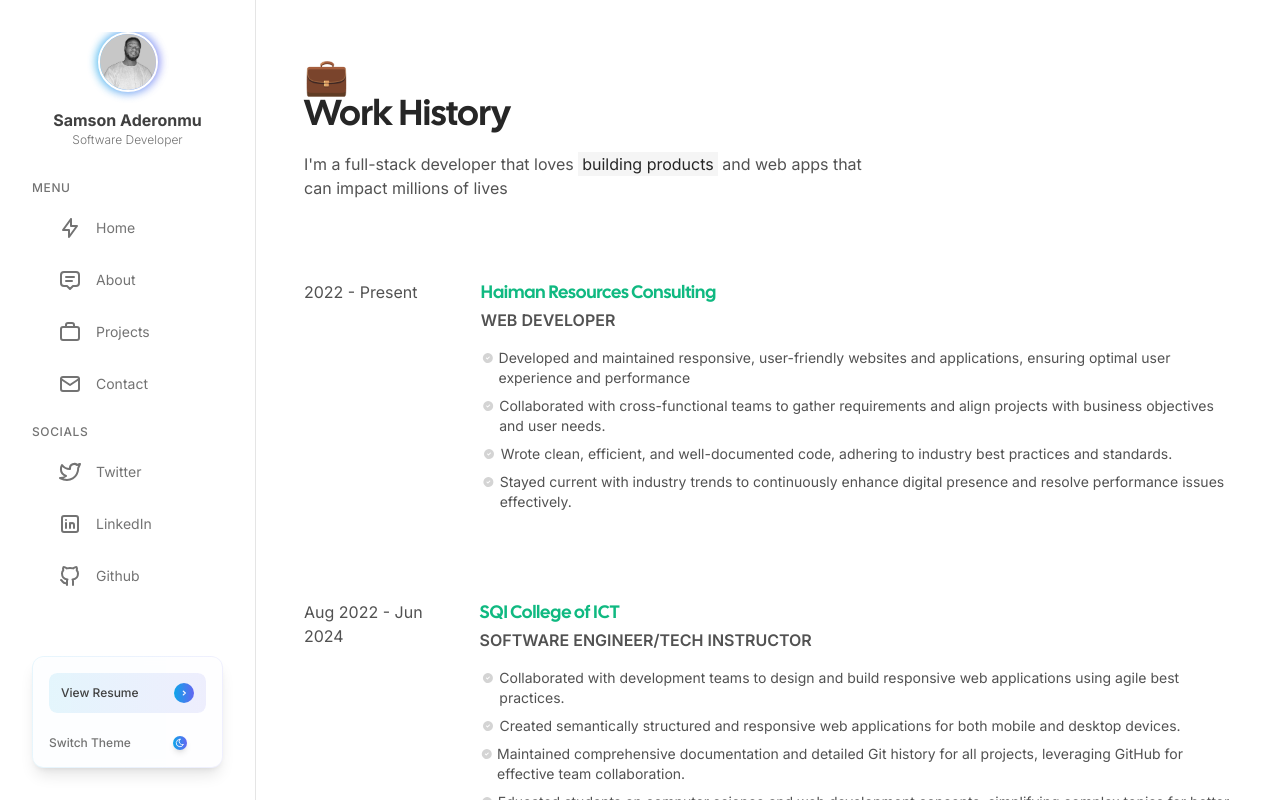
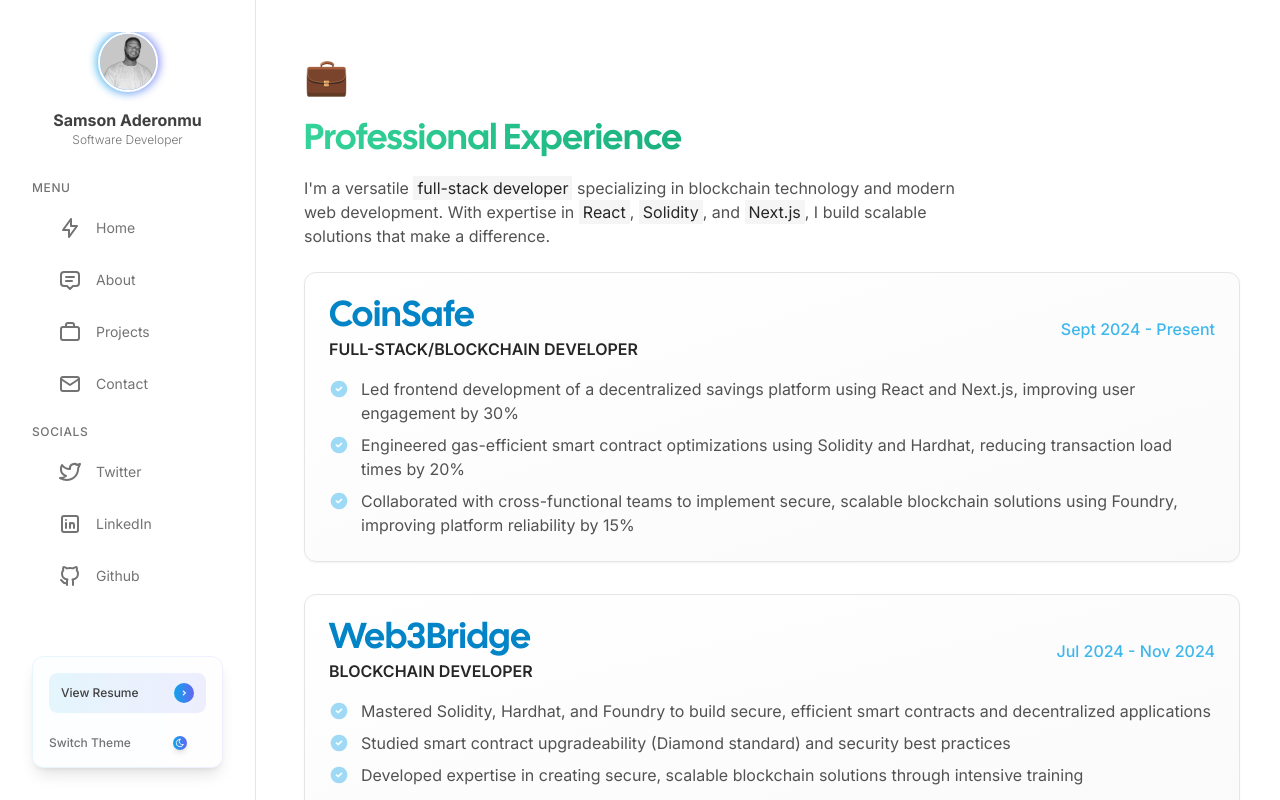
Before and after one commit to Superior212/superfolio, a Next.js app: page /resume in a window 1280 px wide. Built offline with nearby package versions, Linux system fonts and the light colour scheme.

Commit message:
feat: update resume and work history sections with new content and animations

```diff
--- a/src/app/resume/page.tsx
+++ b/src/app/resume/page.tsx
@@ -4,18 +4,29 @@
 import { Paragraph } from "@/components/Paragraph";
 import { WorkHistory } from "@/components/WorkHistory";
 
-
 export default function Home() {
   return (
     <Container>
-      <span className="text-4xl">💼</span>
-      <Heading className="font-black">Work History</Heading>
-      <Paragraph className="max-w-xl mt-4">
-        I&apos;m a full-stack developer that loves{" "}
-        <Highlight>building products</Highlight> and web apps that can impact
-        millions of lives
-      </Paragraph>
-      <WorkHistory />
+      <div className="space-y-6">
+        <span className="inline-block text-4xl transition-transform hover:scale-110">
+          💼
+        </span>
+        <div className="max-w-2xl">
+          <Heading className="font-black bg-gradient-to-r from-emerald-400 to-emerald-600 bg-clip-text text-transparent">
+            Professional Experience
+          </Heading>
+          <Paragraph className="mt-4 text-lg">
+            I&apos;m a versatile <Highlight>full-stack developer</Highlight>{" "}
+            specializing in blockchain technology and modern web development.
+            With expertise in <Highlight>React</Highlight>,{" "}
+            <Highlight>Solidity</Highlight>, and <Highlight>Next.js</Highlight>,
+            I build scalable solutions that make a difference.
+          </Paragraph>
+        </div>
+        <div className="mt-12">
+          <WorkHistory />
+        </div>
+      </div>
     </Container>
   );
 }
--- a/src/components/Products.tsx
+++ b/src/components/Products.tsx
@@ -20,7 +20,7 @@
 
   return (
     <div className="container mx-auto px-2 py-8">
-      <div className="grid grid-cols-1 md:grid-cols-2 xl:grid-cols-3 gap-6 md:gap-0">
+      <div className="grid grid-cols-1 md:grid-cols-2 xl:grid-cols-3 gap-6 md:gap-8">
         {products.map((product: Product, idx: number) => (
           <motion.div
             key={product.href}
--- a/src/components/WorkHistory.tsx
+++ b/src/components/WorkHistory.tsx
@@ -3,40 +3,47 @@
 import React from "react";
 import { Paragraph } from "./Paragraph";
 import { Heading } from "./Heading";
-import {
-  IconCheck,
-  IconCheckbox,
-  IconCircleCheckFilled,
-} from "@tabler/icons-react";
+import { IconCircleCheckFilled } from "@tabler/icons-react";
+import { motion } from "framer-motion";
 
 export const WorkHistory = () => {
   return (
-    <div>
+    <div className="space-y-8">
       {timeline.map((item, index) => (
-        <div
-          className="flex md:flex-row flex-col space-y-10 md:space-y-0 space-x-10 my-20 relative"
+        <motion.div
+          initial={{ opacity: 0, y: 20 }}
+          animate={{ opacity: 1, y: 0 }}
+          transition={{ duration: 0.5, delay: index * 0.1 }}
+          className="group relative rounded-xl bg-gradient-to-br from-white to-neutral-50 dark:from-neutral-900 dark:to-neutral-800 border border-neutral-200 dark:border-neutral-700 shadow-sm p-6 hover:shadow-md transition-all duration-300"
           key={`timeline-${index}`}
         >
-          <Paragraph className="w-40">{item.date}</Paragraph>
-          <div>
+          <div className="absolute -inset-px bg-gradient-to-r from-sky-500/0 via-sky-500/10 to-indigo-500/0 dark:from-sky-500/5 dark:via-sky-500/20 dark:to-indigo-500/5 rounded-xl opacity-0 group-hover:opacity-100 transition-opacity duration-500" />
+
+          <div className="relative flex flex-col space-y-4">
+            <div className="flex flex-col md:flex-row md:items-center md:justify-between gap-2">
+              <div className="flex-1">
                 <Heading
-              as="h5"
-              className="text-lg md:text-lg lg:text-lg text-emerald-500"
+                  as="h3"
+                  className="text-lg font-bold text-sky-600 dark:text-sky-400 transition-colors group-hover:text-sky-500 dark:group-hover:text-sky-300"
                 >
                   {item.company}
                 </Heading>
-            <Paragraph className="text-base md:text-base lg:text-base font-semibold">
+                <Paragraph className="text-base font-semibold text-neutral-800 dark:text-neutral-200">
                   {item.title}
                 </Paragraph>
-            <Paragraph className="text-sm md:text-sm lg:text-sm mb-4">
-              {item.description}
+              </div>
+              <Paragraph className="text-sm font-medium text-sky-500/80 dark:text-sky-400/80 md:text-right">
+                {item.date}
               </Paragraph>
+            </div>
 
+            <div className="space-y-2">
               {item.responsibilities.map((responsibility, index) => (
                 <Step key={responsibility}>{responsibility}</Step>
               ))}
             </div>
           </div>
+        </motion.div>
       ))}
     </div>
   );
@@ -44,9 +51,9 @@
 
 const Step = ({ children }: { children: React.ReactNode }) => {
   return (
-    <div className="flex space-x-1 items-start my-2">
-      <IconCircleCheckFilled className="h-3 w-4 mt-1 text-neutral-300" />
-      <Paragraph className="text-sm md:text-sm lg:text-sm">
+    <div className="flex items-start space-x-3 group/item">
+      <IconCircleCheckFilled className="h-5 w-5 flex-shrink-0 translate-y-0.5 text-sky-500/40 dark:text-sky-400/40 group-hover/item:text-sky-500 dark:group-hover/item:text-sky-400 transition-colors duration-300" />
+      <Paragraph className="text-sm leading-relaxed text-neutral-600 dark:text-neutral-400 group-hover/item:text-neutral-700 dark:group-hover/item:text-neutral-300 transition-colors duration-300">
         {children}
       </Paragraph>
     </div>
--- a/src/constants/timeline.tsx
+++ b/src/constants/timeline.tsx
@@ -1,51 +1,52 @@
 export const timeline = [
   {
-    company: "Haiman Resources Consulting",
-    title: "WEB DEVELOPER",
-    date: "2022 - Present",
-    // description: "Building the future of e-commerce",
+    company: "CoinSafe",
+    title: "FULL-STACK/BLOCKCHAIN DEVELOPER",
+    date: "Sept 2024 - Present",
     responsibilities: [
-      "Developed and maintained responsive, user-friendly websites and applications, ensuring optimal user experience and performance",
-      "Collaborated with cross-functional teams to gather requirements and align projects with business objectives and user needs.",
-      "Wrote clean, efficient, and well-documented code, adhering to industry best practices and standards.",
-      "Stayed current with industry trends to continuously enhance digital presence and resolve performance issues effectively.",
+      "Led frontend development of a decentralized savings platform using React and Next.js, improving user engagement by 30%",
+      "Engineered gas-efficient smart contract optimizations using Solidity and Hardhat, reducing transaction load times by 20%",
+      "Collaborated with cross-functional teams to implement secure, scalable blockchain solutions using Foundry, improving platform reliability by 15%",
+    ],
+  },
+  {
+    company: "Web3Bridge",
+    title: "BLOCKCHAIN DEVELOPER",
+    date: "Jul 2024 - Nov 2024",
+    responsibilities: [
+      "Mastered Solidity, Hardhat, and Foundry to build secure, efficient smart contracts and decentralized applications",
+      "Studied smart contract upgradeability (Diamond standard) and security best practices",
+      "Developed expertise in creating secure, scalable blockchain solutions through intensive training",
+    ],
+  },
+  {
+    company: "Gopodlab",
+    title: "SOFTWARE ENGINEER",
+    date: "Aug 2023 - Jan 2025",
+    responsibilities: [
+      "Architected and deployed scalable web applications using React, PHP (Laravel, Symfony), improving cross-browser performance",
+      "Collaborated with cross-functional teams to gather requirements and align projects with user needs",
+      "Delivered clean, efficient code and maintained comprehensive documentation, boosting client satisfaction by 25%",
     ],
   },
   {
     company: "SQI College of ICT",
-    title: "SOFTWARE ENGINEER/TECH INSTRUCTOR",
-    date: "Aug 2022 -  Jun 2024",
-    // description: "Building the future of search",
+    title: "FULL-STACK DEVELOPER/TECH INSTRUCTOR",
+    date: "Oct 2022 - Jun 2024",
     responsibilities: [
-      "Collaborated with development teams to design and build responsive web applications using agile best practices.",
-      "Created semantically structured and responsive web applications for both mobile and desktop devices.",
-      "Maintained comprehensive documentation and detailed Git history for all projects, leveraging GitHub for effective team collaboration.",
-      "Educated students on computer science and web development concepts, simplifying complex topics for better understanding.",
-      "Developed easy-to-understand mechanisms to teach students how the internet works and the fundamentals of web development.",
+      "Designed and led web development training programs, teaching foundational and advanced coding concepts",
+      "Conducted interactive workshops and project-based learning assignments to enhance student technical skills",
+      "Provided personalized mentorship, supporting students' growth and understanding of the tech landscape",
     ],
   },
   {
-    company: "PukkaView",
+    company: "Genesys Tech Hub & Enoverlap",
     title: "FRONTEND DEVELOPER",
-    date: "July 2023 - Jan 2024",
-    // description: "Building the future of social networking",
+    date: "May 2022 - Jul 2023",
     responsibilities: [
-      "Enhanced the user experience by optimizing and refining the frontend of the video streaming platform using React.",
-      "Utilized utility-first approach to improve development speed and facilitate easier collaboration with designers.",
-      "Conducted performance audits and implemented optimizations to improve page load times, resulting in a faster and more responsive video playback experience.",
-      "Collaborated closely with the backend development team to integrate APIs efficiently, ensuring smooth data flow between the frontend and backend systems.",
-    ],
-  },
-  {
-    company: "Enoverlap",
-    title: "FRONTEND DEVELOPER",
-    date: "May 2023 - July 2023",
-    description: "Building the future of technology",
-    responsibilities: [
-      "Worked with designers and developers to define feature requirements and design specifications, ensuring seamless integration and optimal user experience.",
-      "Developed pixel-perfect front-end interfaces from Figma designs, reducing bounce rates by 15% and ensuring responsiveness across all devices.",
-      "Implemented a search feature that enhanced user search experience and reduced search time by 30%.",
-      "Streamlined code reviews and improved development workflows through collaboration with the team on GitHub.",
+      "Developed and optimized React-based UI components, improving page load time by 40%",
+      "Implemented JavaScript search features, reducing search times by 30%",
+      "Enhanced user experience through responsive design, reducing bounce rates by 15%",
     ],
   },
 ];
```
Lines whose indentation alone changed are shown as unchanged.
